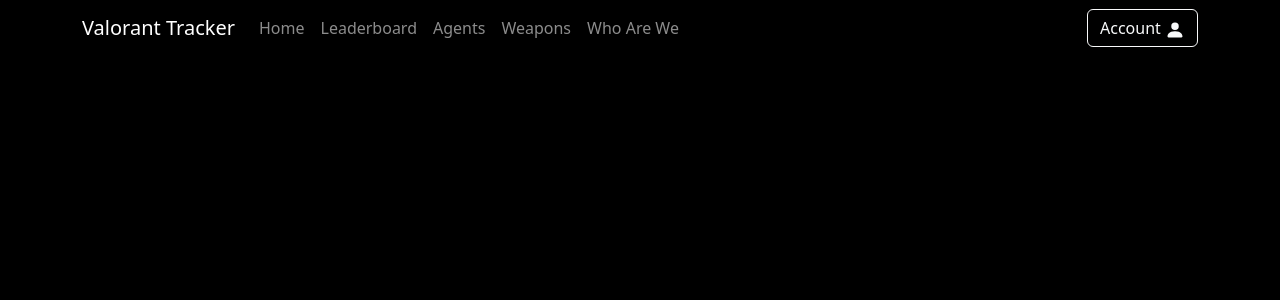
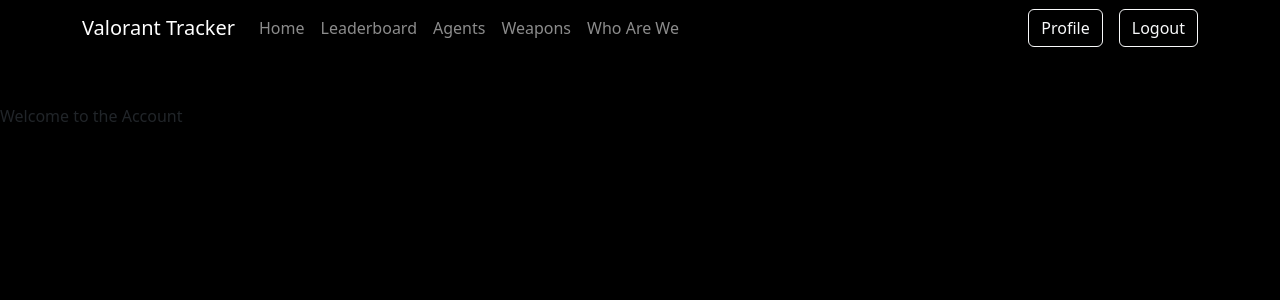
Before and after one commit to osu-cs494-w23/final-project-error_404, a Next.js app: page /account in a window 1280 px wide. Before the commit this address had no page. Shown: the top 300 px of the page. Built offline with nearby package versions, Linux system fonts and the light colour scheme; no server answers; sample sign-in values are in the browser's storage.

Commit message:
Finished Configuring Auth

```diff
--- /dev/null
+++ b/component/AccountInfoPage.js
@@ -0,0 +1,20 @@
+import { useSession } from "next-auth/react";
+import { useEffect, useState } from "react";
+import { useRouter } from "next/router";
+
+const AccountInfoPage = () => {
+  const router = useRouter();
+  const { data: session, status } = useSession();
+
+  if (status === "loading") {
+    return <p>Loading ...</p>;
+  }
+
+  if (status === `unauthenticated`) {
+    router.push(`/`);
+  }
+
+  return <p> Welcome to the Account</p>;
+};
+
+export default AccountInfoPage;
--- a/component/Layout/MainNavigation.js
+++ b/component/Layout/MainNavigation.js
@@ -6,15 +6,33 @@ import Button from "react-bootstrap/Button";
 import { useDispatch, useSelector } from "react-redux";
 import { modalAction } from "@/store/modal";
 import { PersonFill } from "react-bootstrap-icons";
-import classes  from "./MainNavigation.module.css";
+import classes from "./MainNavigation.module.css";
+
+import { signOut, useSession } from "next-auth/react";
+import { useRouter } from "next/router";
 
 const HomePage = () => {
+  const { data: session, status } = useSession();
+
+  console.log(status)
+  const router = useRouter();
+
   const isAuthIn = useSelector((state) => state.auth.isLoggedIn);
   const dispatch = useDispatch();
 
   const openModal = () => {
     dispatch(modalAction.changeModalState());
   };
+
+
+  const logOutHandler = async ()  => {
+
+    const data = await signOut({ redirect: false, callbackUrl: `/` })
+    router.push(data.url)
+
+
+  }
+
 
   return (
     <div className={classes.navbar}>
@@ -47,12 +65,22 @@ const HomePage = () => {
                 Signed in as: <a href="/login">Mark Otto</a>
               </Navbar.Text>
             )}
-            <Nav className="d-flex gap-2">
-              <Nav.Item>
-                {!isAuthIn && (
+            <Nav >
+              <Nav.Item className="d-flex gap-3">
+                {!session && (
                   <Button variant="outline-light" onClick={openModal}>
                     Account <PersonFill size={20} />{" "}
                   </Button>
+                )}
+
+                {session && (
+                  <Button variant="outline-light" as={Link} href="/account">
+                    Profile
+                  </Button>
+                )}
+
+                {session && (
+                  <Button variant="outline-light" onClick={logOutHandler}>Logout</Button>
                 )}
               </Nav.Item>
             </Nav>
--- a/component/UI/AuthModal.js
+++ b/component/UI/AuthModal.js
@@ -82,6 +82,9 @@ const AuthModal = () => {
 
     console.log(result)
 
+    if (!result.error){
+      dispatch(modalAction.changeModalState())
+    }
     console.log("Clicked Sign In")
 
   };
--- a/src/pages/_app.js
+++ b/src/pages/_app.js
@@ -3,13 +3,16 @@ import "bootstrap/dist/css/bootstrap.min.css";
 import Layout from "../../component/Layout/Layout";
 import { Provider } from "react-redux";
 import store from "../store/store";
+import { SessionProvider } from "next-auth/react";
 
-export default function App({ Component, pageProps }) {
+export default function App({session, Component, pageProps }) {
   return (
-    <Provider store={store}>
-      <Layout>
-        <Component {...pageProps} />
-      </Layout>
-    </Provider>
+    <SessionProvider session={session}>
+      <Provider store={store}>
+        <Layout>
+          <Component {...pageProps} />
+        </Layout>
+      </Provider>
+    </SessionProvider>
   );
 }
--- /dev/null
+++ b/src/pages/account/index.js
@@ -0,0 +1,13 @@
+import AccountInfoPage from "../../../component/AccountInfoPage.js"
+
+const AccountPage = () => {
+
+    return <>
+
+        <AccountInfoPage/>
+
+    </>
+
+}
+
+export default AccountPage
--- a/src/store/auth.js
+++ b/src/store/auth.js
@@ -1,6 +1,7 @@
 import { createSlice } from "@reduxjs/toolkit";
+const initialAuthState = { isLoggedIn: false};
 
-const initialAuthState = { isLoggedIn: false};
+
 
 const authSlice =createSlice({
     name: "auth",
```
Also changed, not shown: src/pages/player/[playerID].js (deleted), src/pages/player/index.js (deleted).
